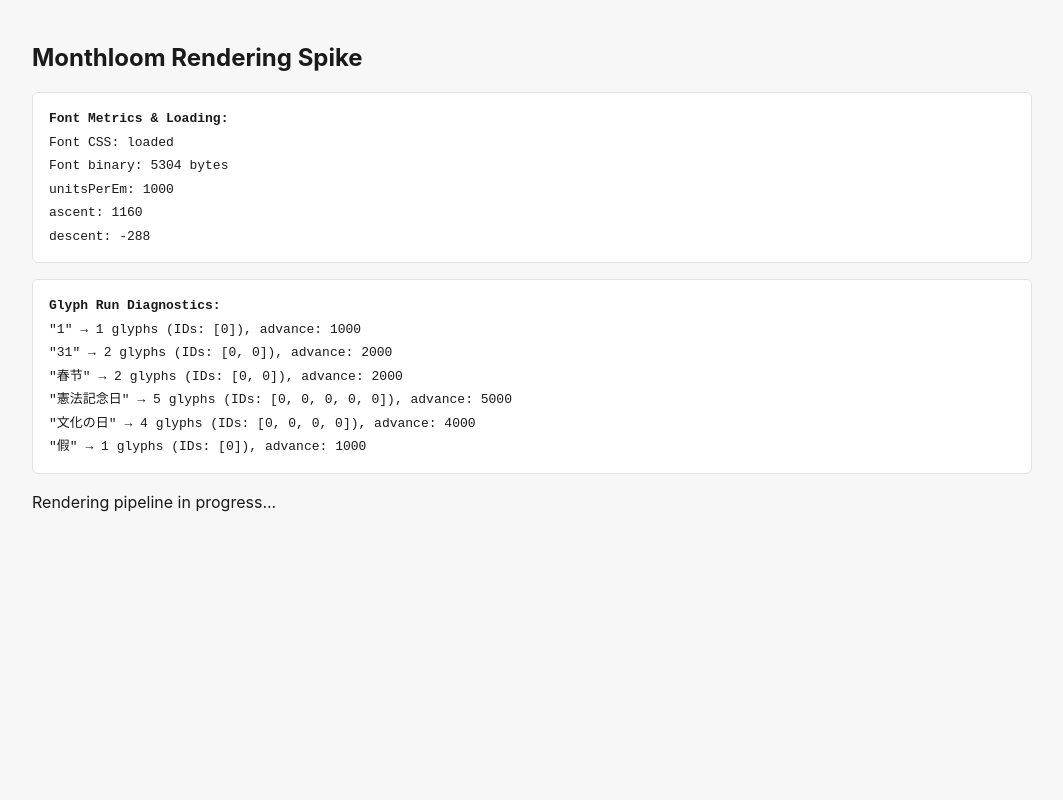
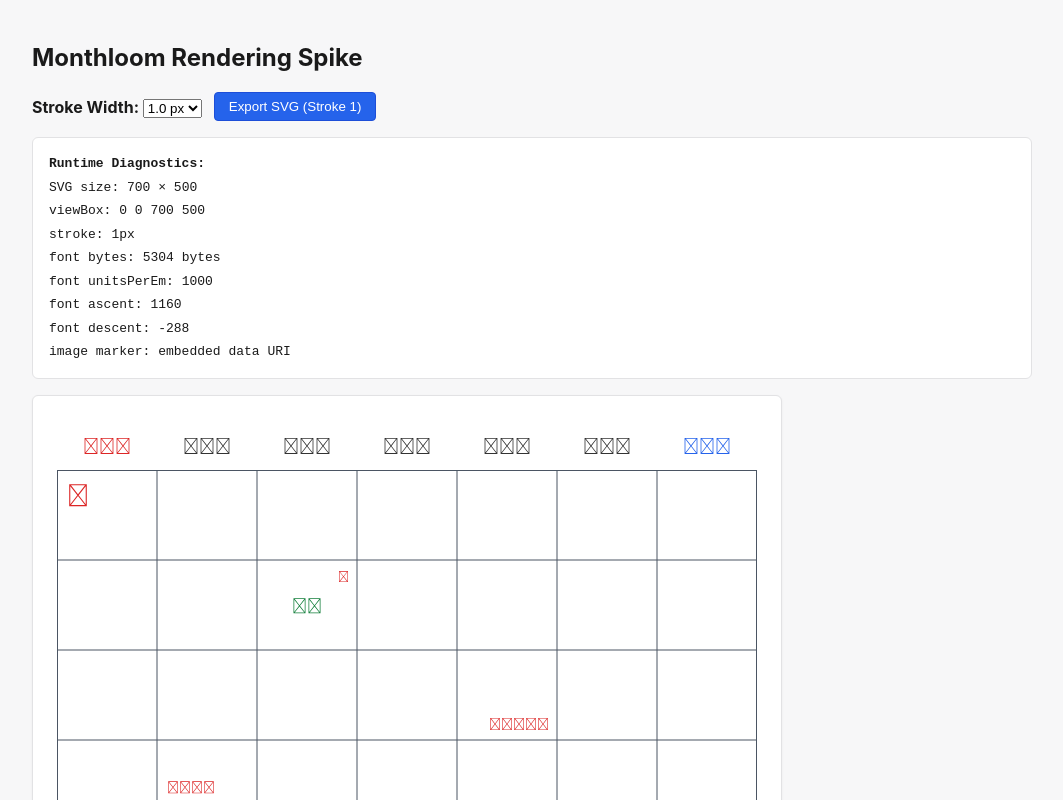
Before and after one commit to Glooory/monthloom, a React (Vite) app: page / in a window 1280 px wide. Shown: the top 800 px of the page, without its empty margins (108-1171 px from the left). Built offline with nearby package versions, Linux system fonts and the light colour scheme.

Commit message:
feat: assemble rendering spike pipeline

```diff
--- a/src/spike/App.tsx
+++ b/src/spike/App.tsx
@@ -1,35 +1,31 @@
-import { useState, useEffect } from "react";
+import { useState, useEffect, useMemo } from "react";
 import { fetchGoogleFontBytes } from "./fonts/googleFonts";
 import { parseFont, type SpikeFont } from "./fonts/fontkitAdapter";
-import { SAMPLE_TEXTS, WEEKDAYS } from "./testData";
-
-type SampleDiagnostics = {
-  text: string;
-  glyphCount: number;
-  glyphIds: number[];
-  advanceWidth: number;
-  samplePath?: string;
-};
+import { arrayBufferToDataUri } from "./assets/embedImage";
+import { buildSpikeSvg } from "./render/buildSpikeSvg";
+import { SvgPreview } from "./svg/SvgPreview";
+import { serializeSvg } from "./svg/serializeSvg";
+import {
+  SPIKE_VIEW_WIDTH,
+  SPIKE_VIEW_HEIGHT,
+  WEEKDAYS,
+  SAMPLE_TEXTS,
+} from "./testData";
 
 export function App() {
-  const [fontStatus, setFontStatus] = useState<{
-    css: "idle" | "loading" | "loaded" | "failed";
-    binaryBytes: number;
-    unitsPerEm?: number;
-    ascent?: number;
-    descent?: number;
-    error?: string;
-  }>({
-    css: "idle",
-    binaryBytes: 0,
-  });
-
-  const [diagnostics, setDiagnostics] = useState<SampleDiagnostics[]>([]);
+  const [font, setFont] = useState<SpikeFont | null>(null);
+  const [markerDataUri, setMarkerDataUri] = useState<string>("");
+  const [strokeWidth, setStrokeWidth] = useState<number>(1);
+  const [fontBytesCount, setFontBytesCount] = useState<number>(0);
+  const [error, setError] = useState<string | null>(null);
+  const [loading, setLoading] = useState<boolean>(true);
 
   useEffect(() => {
-    async function loadSampleFont() {
-      setFontStatus({ css: "loading", binaryBytes: 0 });
+    async function initSpike() {
       try {
+        setLoading(true);
+
+        // 1. Fetch Google Font binary
         const textSubset = [
           ...WEEKDAYS,
           SAMPLE_TEXTS.singleDigit,
@@ -40,83 +36,108 @@ export function App() {
           SAMPLE_TEXTS.marker,
         ].join("");
 
-        const bytes = await fetchGoogleFontBytes({
+        const fontBytes = await fetchGoogleFontBytes({
           family: "Noto Sans JP",
           weight: 400,
           style: "normal",
           text: textSubset,
         });
 
-        const font: SpikeFont = parseFont(bytes);
+        setFontBytesCount(fontBytes.byteLength);
+        const parsedFont = parseFont(fontBytes);
+        setFont(parsedFont);
 
-        setFontStatus({
-          css: "loaded",
-          binaryBytes: bytes.byteLength,
-          unitsPerEm: font.unitsPerEm,
-          ascent: font.ascent,
-          descent: font.descent,
-        });
-
-        const testStrings = [
-          SAMPLE_TEXTS.singleDigit,
-          SAMPLE_TEXTS.doubleDigit,
-          SAMPLE_TEXTS.chinese,
-          SAMPLE_TEXTS.japanese,
-          SAMPLE_TEXTS.japaneseShort,
-          SAMPLE_TEXTS.marker,
-        ];
-
-        const diag = testStrings.map((str) => {
-          const run = font.layout(str);
-          return {
-            text: str,
-            glyphCount: run.glyphs.length,
-            glyphIds: run.glyphs.map((g) => g.id),
-            advanceWidth: run.advanceWidth,
-            samplePath: run.glyphs[0]?.pathData,
-          };
-        });
-
-        setDiagnostics(diag);
+        // 2. Fetch Spike marker image
+        const markerUrl = `${import.meta.env.BASE_URL}spike-marker.png`;
+        const markerRes = await fetch(markerUrl);
+        if (markerRes.ok) {
+          const markerBuffer = await markerRes.arrayBuffer();
+          const uri = arrayBufferToDataUri(markerBuffer, "image/png");
+          setMarkerDataUri(uri);
+        }
       } catch (err: unknown) {
-        setFontStatus({
-          css: "failed",
-          binaryBytes: 0,
-          error: err instanceof Error ? err.message : String(err),
-        });
+        setError(err instanceof Error ? err.message : String(err));
+      } finally {
+        setLoading(false);
       }
     }
 
-    loadSampleFont();
+    initSpike();
   }, []);
+
+  const svgDocument = useMemo(() => {
+    if (!font) return null;
+    return buildSpikeSvg({
+      strokeWidth,
+      font,
+      markerDataUri,
+    });
+  }, [font, strokeWidth, markerDataUri]);
+
+  const handleExport = () => {
+    if (!svgDocument) return;
+    const svgString = serializeSvg(svgDocument);
+    const blob = new Blob([svgString], { type: "image/svg+xml;charset=utf-8" });
+    const url = URL.createObjectURL(blob);
+    const link = document.createElement("a");
+    link.href = url;
+    link.download = `monthloom-rendering-spike-stroke-${strokeWidth}.svg`;
+    document.body.appendChild(link);
+    link.click();
+    document.body.removeChild(link);
+    URL.revokeObjectURL(url);
+  };
 
   return (
     <main>
       <h1>Monthloom Rendering Spike</h1>
-      <div className="diagnostics">
-        <div><strong>Font Metrics &amp; Loading:</strong></div>
-        <div>Font CSS: {fontStatus.css}</div>
-        <div>Font binary: {fontStatus.binaryBytes} bytes</div>
-        {fontStatus.unitsPerEm !== undefined && (
-          <>
-            <div>unitsPerEm: {fontStatus.unitsPerEm}</div>
-            <div>ascent: {fontStatus.ascent}</div>
-            <div>descent: {fontStatus.descent}</div>
-          </>
-        )}
-        {fontStatus.error && <div style={{ color: "red" }}>Error: {fontStatus.error}</div>}
+
+      <div className="controls">
+        <label>
+          <strong>Stroke Width: </strong>
+          <select
+            value={strokeWidth}
+            onChange={(e) => setStrokeWidth(parseFloat(e.target.value))}
+          >
+            <option value={0.5}>0.5 px</option>
+            <option value={1}>1.0 px</option>
+            <option value={2}>2.0 px</option>
+          </select>
+        </label>
+
+        <button
+          className="primary"
+          onClick={handleExport}
+          disabled={!svgDocument}
+        >
+          Export SVG (Stroke {strokeWidth})
+        </button>
       </div>
 
       <div className="diagnostics">
-        <div><strong>Glyph Run Diagnostics:</strong></div>
-        {diagnostics.map((d) => (
-          <div key={d.text}>
-            "{d.text}" &rarr; {d.glyphCount} glyphs (IDs: [{d.glyphIds.join(", ")}]), advance: {d.advanceWidth}
-          </div>
-        ))}
+        <div><strong>Runtime Diagnostics:</strong></div>
+        <div>SVG size: {SPIKE_VIEW_WIDTH} × {SPIKE_VIEW_HEIGHT}</div>
+        <div>viewBox: 0 0 {SPIKE_VIEW_WIDTH} {SPIKE_VIEW_HEIGHT}</div>
+        <div>stroke: {strokeWidth}px</div>
+        <div>font bytes: {fontBytesCount} bytes</div>
+        {font && (
+          <>
+            <div>font unitsPerEm: {font.unitsPerEm}</div>
+            <div>font ascent: {font.ascent}</div>
+            <div>font descent: {font.descent}</div>
+          </>
+        )}
+        <div>image marker: {markerDataUri ? "embedded data URI" : "none"}</div>
+        {error && <div style={{ color: "red" }}>Error: {error}</div>}
       </div>
 
-      <p>Rendering pipeline in progress...</p>
+      {loading && <p>Loading Google Fonts &amp; resources...</p>}
+
+      {svgDocument && (
+        <div className="preview-container">
+          <SvgPreview document={svgDocument} />
+        </div>
+      )}
     </main>
   );
 }
--- /dev/null
+++ b/src/spike/render/buildSpikeSvg.ts
@@ -0,0 +1,183 @@
+import type { SvgDocument, SvgNode } from "../svg/ast";
+import { createSvgDocument } from "../svg/svgDocument";
+import { buildGridGeometry } from "../geometry/gridGeometry";
+import { layoutOutlinedText } from "../fonts/textLayout";
+import type { SpikeFont } from "../fonts/fontkitAdapter";
+import {
+  SPIKE_VIEW_WIDTH,
+  SPIKE_VIEW_HEIGHT,
+  SPIKE_WEEKDAY_HEIGHT,
+  WEEKDAYS,
+  SAMPLE_TEXTS,
+} from "../testData";
+
+export type BuildSpikeSvgOptions = {
+  strokeWidth: number;
+  font: SpikeFont;
+  markerDataUri?: string;
+};
+
+export function buildSpikeSvg(options: BuildSpikeSvgOptions): SvgDocument {
+  const { strokeWidth, font, markerDataUri } = options;
+  const nodes: SvgNode[] = [];
+
+  const colWidth = SPIKE_VIEW_WIDTH / 7;
+  const gridY = SPIKE_WEEKDAY_HEIGHT;
+  const gridHeight = SPIKE_VIEW_HEIGHT - SPIKE_WEEKDAY_HEIGHT;
+  const rowHeight = gridHeight / 5;
+
+  // 1. Weekday headers (outlined text centered per column)
+  WEEKDAYS.forEach((day, index) => {
+    let color = "#333333";
+    if (index === 0) color = "#dc2626"; // Sunday red
+    if (index === 6) color = "#2563eb"; // Saturday blue
+
+    const run = layoutOutlinedText({
+      text: day,
+      font,
+      fontSize: 16,
+      cell: {
+        x: index * colWidth,
+        y: 0,
+        width: colWidth,
+        height: SPIKE_WEEKDAY_HEIGHT,
+      },
+      position: {
+        anchor: "center",
+        offsetX: 0,
+        offsetY: 0,
+      },
+      color,
+    });
+
+    nodes.push(...run.paths);
+  });
+
+  // 2. Date grid lines and border
+  const gridNodes = buildGridGeometry({
+    x: 0,
+    y: gridY,
+    width: SPIKE_VIEW_WIDTH,
+    height: gridHeight,
+    columns: 7,
+    rows: 5,
+    strokeWidth,
+    strokeColor: "#4b5563",
+  });
+  nodes.push(...gridNodes);
+
+  // Helper for cell bounds
+  const getCell = (row: number, col: number) => ({
+    x: col * colWidth,
+    y: gridY + row * rowHeight,
+    width: colWidth,
+    height: rowHeight,
+  });
+
+  // 3. Numeric samples
+  // "1" in Cell (row 0, col 0)
+  const num1Run = layoutOutlinedText({
+    text: SAMPLE_TEXTS.singleDigit,
+    font,
+    fontSize: 22,
+    cell: getCell(0, 0),
+    position: {
+      anchor: "top-left",
+      offsetX: 10,
+      offsetY: 8,
+    },
+    color: "#dc2626", // Sunday
+  });
+  nodes.push(...num1Run.paths);
+
+  // "31" in Cell (row 4, col 3)
+  const num31Run = layoutOutlinedText({
+    text: SAMPLE_TEXTS.doubleDigit,
+    font,
+    fontSize: 22,
+    cell: getCell(4, 3),
+    position: {
+      anchor: "top-left",
+      offsetX: 10,
+      offsetY: 8,
+    },
+    color: "#111827",
+  });
+  nodes.push(...num31Run.paths);
+
+  // 4. CJK samples
+  // "春节" in Cell (row 1, col 2) - centered
+  const cjkSpringRun = layoutOutlinedText({
+    text: SAMPLE_TEXTS.chinese,
+    font,
+    fontSize: 15,
+    cell: getCell(1, 2),
+    position: {
+      anchor: "center",
+      offsetX: 0,
+      offsetY: 0,
+    },
+    color: "#15803d",
+  });
+  nodes.push(...cjkSpringRun.paths);
+
+  // "憲法記念日" in Cell (row 2, col 4) - bottom-right
+  const cjkKenpouRun = layoutOutlinedText({
+    text: SAMPLE_TEXTS.japanese,
+    font,
+    fontSize: 12,
+    cell: getCell(2, 4),
+    position: {
+      anchor: "bottom-right",
+      offsetX: -8,
+      offsetY: -8,
+    },
+    color: "#dc2626",
+  });
+  nodes.push(...cjkKenpouRun.paths);
+
+  // "文化の日" in Cell (row 3, col 1) - top-left with offset
+  const cjkBunkaRun = layoutOutlinedText({
+    text: SAMPLE_TEXTS.japaneseShort,
+    font,
+    fontSize: 12,
+    cell: getCell(3, 1),
+    position: {
+      anchor: "top-left",
+      offsetX: 10,
+      offsetY: 38,
+    },
+    color: "#dc2626",
+  });
+  nodes.push(...cjkBunkaRun.paths);
+
+  // 5. Text Marker "假" in Cell (row 1, col 2) - top-right
+  const textMarkerRun = layoutOutlinedText({
+    text: SAMPLE_TEXTS.marker,
+    font,
+    fontSize: 11,
+    cell: getCell(1, 2),
+    position: {
+      anchor: "top-right",
+      offsetX: -8,
+      offsetY: 8,
+    },
+    color: "#dc2626",
+  });
+  nodes.push(...textMarkerRun.paths);
+
+  // 6. Image Marker in Cell (row 0, col 6)
+  if (markerDataUri) {
+    const cell06 = getCell(0, 6);
+    nodes.push({
+      kind: "image",
+      x: cell06.x + cell06.width - 26,
+      y: cell06.y + 6,
+      width: 20,
+      height: 20,
+      href: markerDataUri,
+    });
+  }
+
+  return createSvgDocument(SPIKE_VIEW_WIDTH, SPIKE_VIEW_HEIGHT, nodes);
+}
--- a/tsconfig.app.json
+++ b/tsconfig.app.json
@@ -19,7 +19,8 @@
     "strict": true,
     "noUnusedLocals": true,
     "noUnusedParameters": true,
-    "noFallthroughCasesInSwitch": true
+    "noFallthroughCasesInSwitch": true,
+    "types": ["vite/client"]
   },
   "include": ["src"]
 }
```
